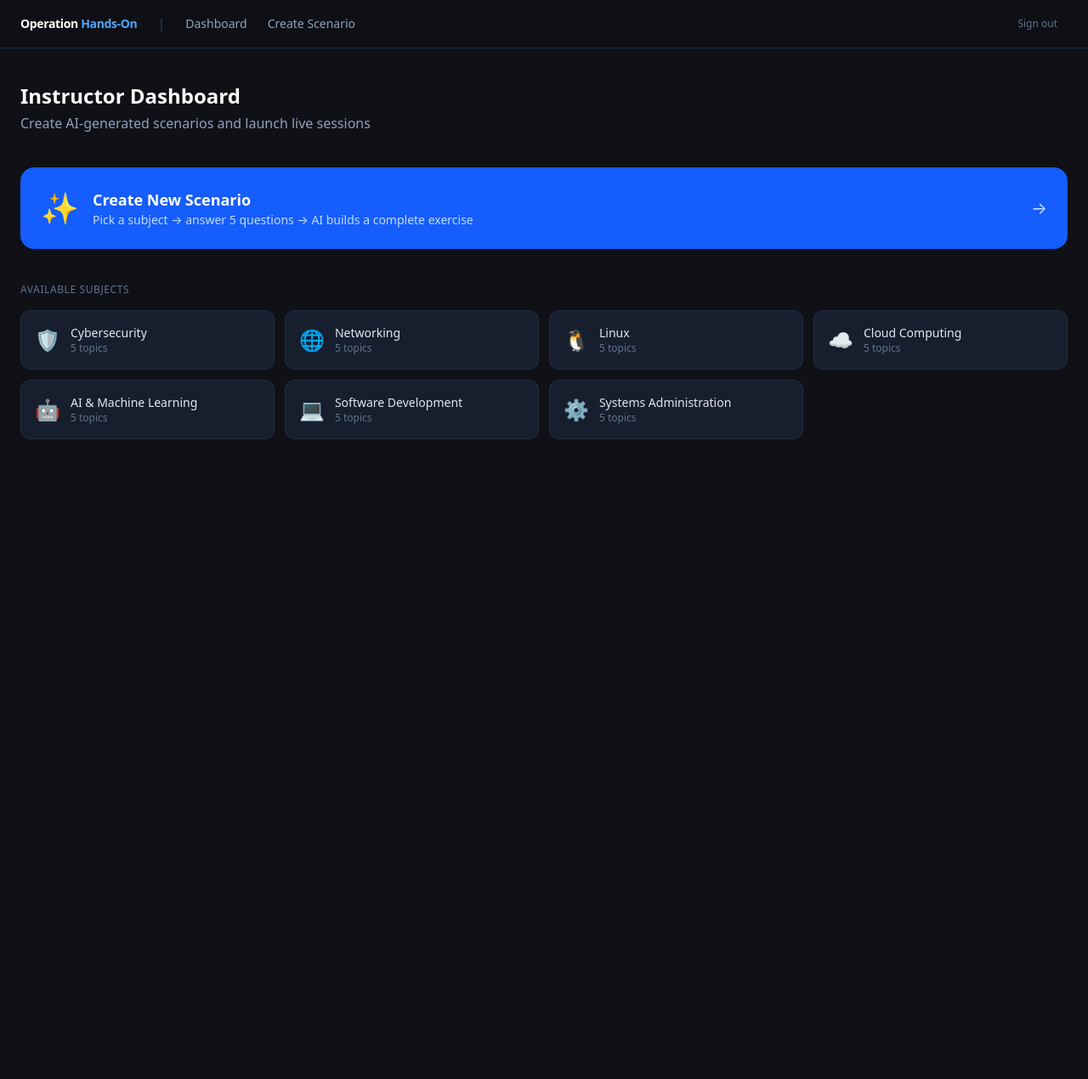
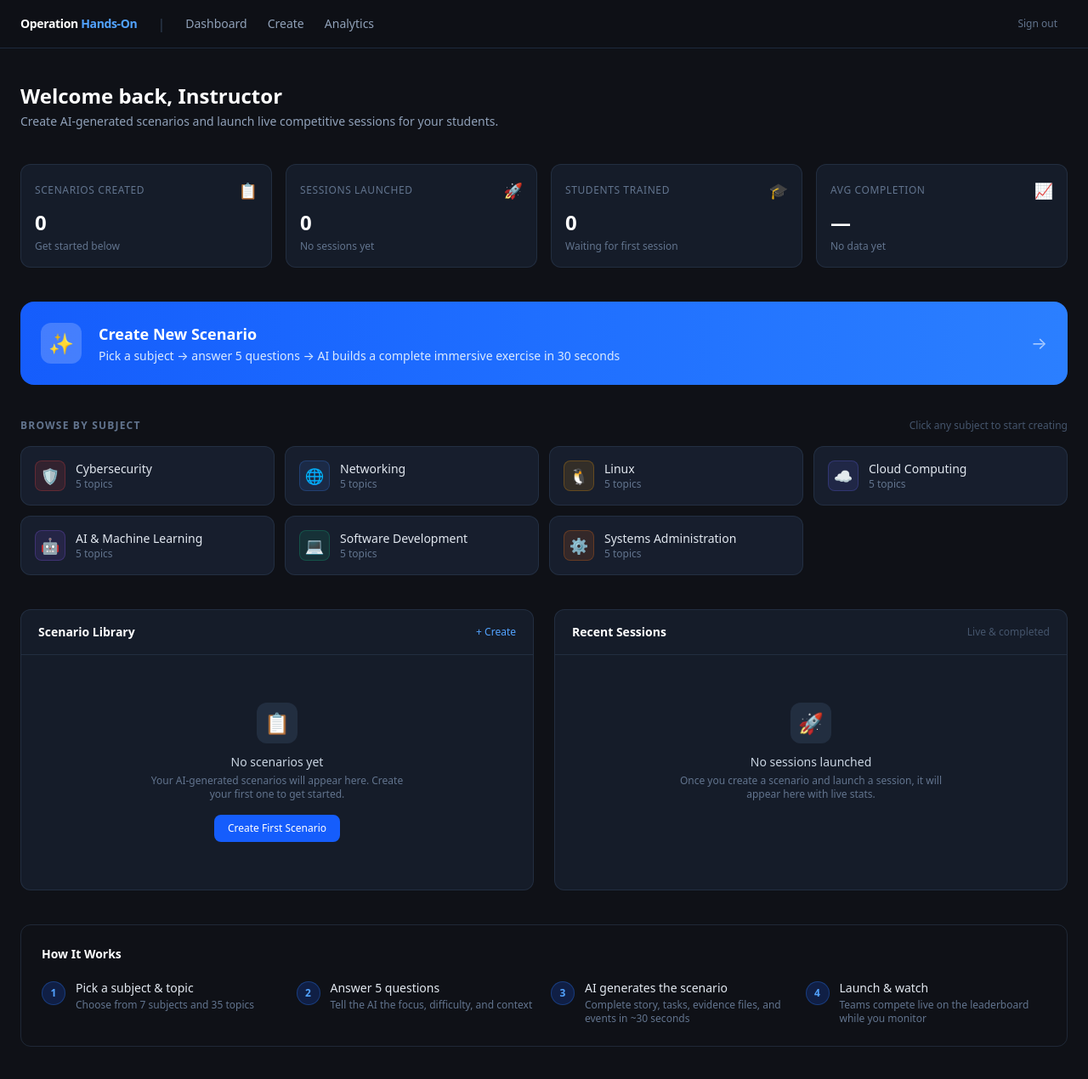
Before and after one commit to khlouda/operation-hands-on, a Next.js app: page /instructor in a window 1280 px wide. Shown: the whole page at 85% size. Before the commit the page ends 800 px from the top, so only its background shows below. Built offline with nearby package versions, Linux system fonts and the light colour scheme; no server answers.

Commit message:
feat: complete instructor dashboard with stats, subject grid, scenario library, and how-it-works

```diff
--- a/app/instructor/layout.tsx
+++ b/app/instructor/layout.tsx
@@ -27,7 +27,10 @@ export default function InstructorLayout({ children }: { children: React.ReactNo
               Dashboard
             </Link>
             <Link href="/instructor/create" className="text-sm text-slate-400 hover:text-white transition-colors">
-              Create Scenario
+              Create
+            </Link>
+            <Link href="/instructor/analytics" className="text-sm text-slate-400 hover:text-white transition-colors">
+              Analytics
             </Link>
           </div>
 
--- a/app/instructor/page.tsx
+++ b/app/instructor/page.tsx
@@ -1,49 +1,171 @@
+'use client'
+
 import Link from 'next/link'
+import { useAuth } from '@/lib/context/AuthContext'
 import { SUBJECTS } from '@/constants/subjects'
 
+const STATS = [
+  { label: 'Scenarios Created', value: '0', icon: '📋', sub: 'Get started below' },
+  { label: 'Sessions Launched', value: '0', icon: '🚀', sub: 'No sessions yet' },
+  { label: 'Students Trained', value: '0', icon: '🎓', sub: 'Waiting for first session' },
+  { label: 'Avg Completion', value: '—', icon: '📈', sub: 'No data yet' },
+]
+
 export default function InstructorDashboard() {
+  const { appUser } = useAuth()
+  const firstName = appUser?.displayName?.split(' ')[0] ?? 'Instructor'
+
   return (
-    <div className="max-w-7xl mx-auto px-6 py-10">
+    <div className="max-w-7xl mx-auto px-6 py-10 space-y-10">
+
       {/* Header */}
-      <div className="mb-10">
-        <h1 className="text-2xl font-bold text-white">Instructor Dashboard</h1>
-        <p className="text-slate-400 mt-1">Create AI-generated scenarios and launch live sessions</p>
+      <div>
+        <h1 className="text-2xl font-bold text-white">
+          Welcome back, {firstName}
+        </h1>
+        <p className="text-slate-400 mt-1 text-sm">
+          Create AI-generated scenarios and launch live competitive sessions for your students.
+        </p>
       </div>
 
-      {/* Quick action */}
+      {/* Stats */}
+      <div className="grid grid-cols-2 md:grid-cols-4 gap-4">
+        {STATS.map(stat => (
+          <div key={stat.label} className="bg-slate-800/50 border border-slate-700/50 rounded-xl p-4">
+            <div className="flex items-center justify-between mb-2">
+              <span className="text-slate-500 text-xs font-medium uppercase tracking-wider">{stat.label}</span>
+              <span className="text-lg">{stat.icon}</span>
+            </div>
+            <p className="text-2xl font-bold text-white">{stat.value}</p>
+            <p className="text-xs text-slate-500 mt-1">{stat.sub}</p>
+          </div>
+        ))}
+      </div>
+
+      {/* Create CTA */}
       <Link
         href="/instructor/create"
-        className="flex items-center gap-4 p-6 rounded-2xl bg-blue-600 hover:bg-blue-500 transition-colors mb-10 group"
+        className="flex items-center gap-5 p-6 rounded-2xl bg-gradient-to-r from-blue-600 to-blue-500 hover:from-blue-500 hover:to-blue-400 transition-all group"
       >
-        <div className="text-4xl">✨</div>
+        <div className="w-12 h-12 bg-white/20 rounded-xl flex items-center justify-center text-2xl flex-shrink-0">
+          ✨
+        </div>
         <div>
           <p className="text-lg font-semibold text-white">Create New Scenario</p>
-          <p className="text-blue-200 text-sm">Pick a subject → answer 5 questions → AI builds a complete exercise</p>
+          <p className="text-blue-100 text-sm mt-0.5">
+            Pick a subject → answer 5 questions → AI builds a complete immersive exercise in 30 seconds
+          </p>
         </div>
-        <div className="ml-auto text-blue-200 group-hover:translate-x-1 transition-transform text-xl">→</div>
+        <div className="ml-auto text-white/60 group-hover:translate-x-1 transition-transform text-xl flex-shrink-0">
+          →
+        </div>
       </Link>
 
-      {/* Subject grid */}
+      {/* Subjects */}
       <div>
-        <h2 className="text-xs font-medium tracking-wider uppercase text-slate-500 mb-4">
-          Available Subjects
-        </h2>
+        <div className="flex items-center justify-between mb-4">
+          <h2 className="text-xs font-semibold tracking-widest uppercase text-slate-500">
+            Browse by Subject
+          </h2>
+          <span className="text-xs text-slate-600">Click any subject to start creating</span>
+        </div>
         <div className="grid grid-cols-2 md:grid-cols-4 gap-3">
           {SUBJECTS.map(subject => (
             <Link
               key={subject.id}
               href={`/instructor/create?subject=${subject.slug}`}
-              className="flex items-center gap-3 p-4 rounded-xl bg-slate-800/60 border border-slate-700/50 hover:border-slate-600 hover:bg-slate-800 transition-all"
+              className="flex items-center gap-3 p-4 rounded-xl bg-slate-800/60 border border-slate-700/50 hover:border-slate-500 hover:bg-slate-800 transition-all group"
             >
-              <span className="text-2xl">{subject.icon}</span>
-              <div>
-                <p className="text-sm font-medium text-slate-200">{subject.name}</p>
+              <div
+                className="w-9 h-9 rounded-lg flex items-center justify-center text-lg flex-shrink-0"
+                style={{ backgroundColor: subject.color + '20', border: `1px solid ${subject.color}40` }}
+              >
+                {subject.icon}
+              </div>
+              <div className="min-w-0">
+                <p className="text-sm font-medium text-slate-200 group-hover:text-white transition-colors truncate">
+                  {subject.name}
+                </p>
                 <p className="text-xs text-slate-500">{subject.topics.length} topics</p>
               </div>
             </Link>
           ))}
         </div>
       </div>
+
+      {/* Scenario Library + Sessions side by side */}
+      <div className="grid md:grid-cols-2 gap-6">
+
+        {/* Scenario Library */}
+        <div className="bg-slate-800/50 border border-slate-700/50 rounded-xl overflow-hidden">
+          <div className="flex items-center justify-between px-5 py-4 border-b border-slate-700/50">
+            <h2 className="text-sm font-semibold text-white">Scenario Library</h2>
+            <Link
+              href="/instructor/create"
+              className="text-xs text-blue-400 hover:text-blue-300 transition-colors"
+            >
+              + Create
+            </Link>
+          </div>
+          <div className="flex flex-col items-center justify-center py-14 px-6 text-center">
+            <div className="w-12 h-12 rounded-xl bg-slate-700/50 flex items-center justify-center text-2xl mb-3">
+              📋
+            </div>
+            <p className="text-sm font-medium text-slate-300 mb-1">No scenarios yet</p>
+            <p className="text-xs text-slate-500 max-w-xs">
+              Your AI-generated scenarios will appear here. Create your first one to get started.
+            </p>
+            <Link
+              href="/instructor/create"
+              className="mt-4 px-4 py-2 bg-blue-600 hover:bg-blue-500 text-white text-xs font-medium rounded-lg transition-colors"
+            >
+              Create First Scenario
+            </Link>
+          </div>
+        </div>
+
+        {/* Recent Sessions */}
+        <div className="bg-slate-800/50 border border-slate-700/50 rounded-xl overflow-hidden">
+          <div className="flex items-center justify-between px-5 py-4 border-b border-slate-700/50">
+            <h2 className="text-sm font-semibold text-white">Recent Sessions</h2>
+            <span className="text-xs text-slate-600">Live & completed</span>
+          </div>
+          <div className="flex flex-col items-center justify-center py-14 px-6 text-center">
+            <div className="w-12 h-12 rounded-xl bg-slate-700/50 flex items-center justify-center text-2xl mb-3">
+              🚀
+            </div>
+            <p className="text-sm font-medium text-slate-300 mb-1">No sessions launched</p>
+            <p className="text-xs text-slate-500 max-w-xs">
+              Once you create a scenario and launch a session, it will appear here with live stats.
+            </p>
+          </div>
+        </div>
+
+      </div>
+
+      {/* How it works */}
+      <div className="border border-slate-700/50 rounded-xl p-6">
+        <h2 className="text-sm font-semibold text-white mb-5">How It Works</h2>
+        <div className="grid md:grid-cols-4 gap-4">
+          {[
+            { step: '1', title: 'Pick a subject & topic', desc: 'Choose from 7 subjects and 35 topics', icon: '📚' },
+            { step: '2', title: 'Answer 5 questions', desc: 'Tell the AI the focus, difficulty, and context', icon: '💬' },
+            { step: '3', title: 'AI generates the scenario', desc: 'Complete story, tasks, evidence files, and events in ~30 seconds', icon: '✨' },
+            { step: '4', title: 'Launch & watch', desc: 'Teams compete live on the leaderboard while you monitor', icon: '🏆' },
+          ].map(item => (
+            <div key={item.step} className="flex gap-3">
+              <div className="w-7 h-7 rounded-full bg-blue-600/20 border border-blue-500/30 text-blue-400 text-xs font-bold flex items-center justify-center flex-shrink-0 mt-0.5">
+                {item.step}
+              </div>
+              <div>
+                <p className="text-sm font-medium text-slate-200">{item.title}</p>
+                <p className="text-xs text-slate-500 mt-0.5">{item.desc}</p>
+              </div>
+            </div>
+          ))}
+        </div>
+      </div>
+
     </div>
   )
 }
```
